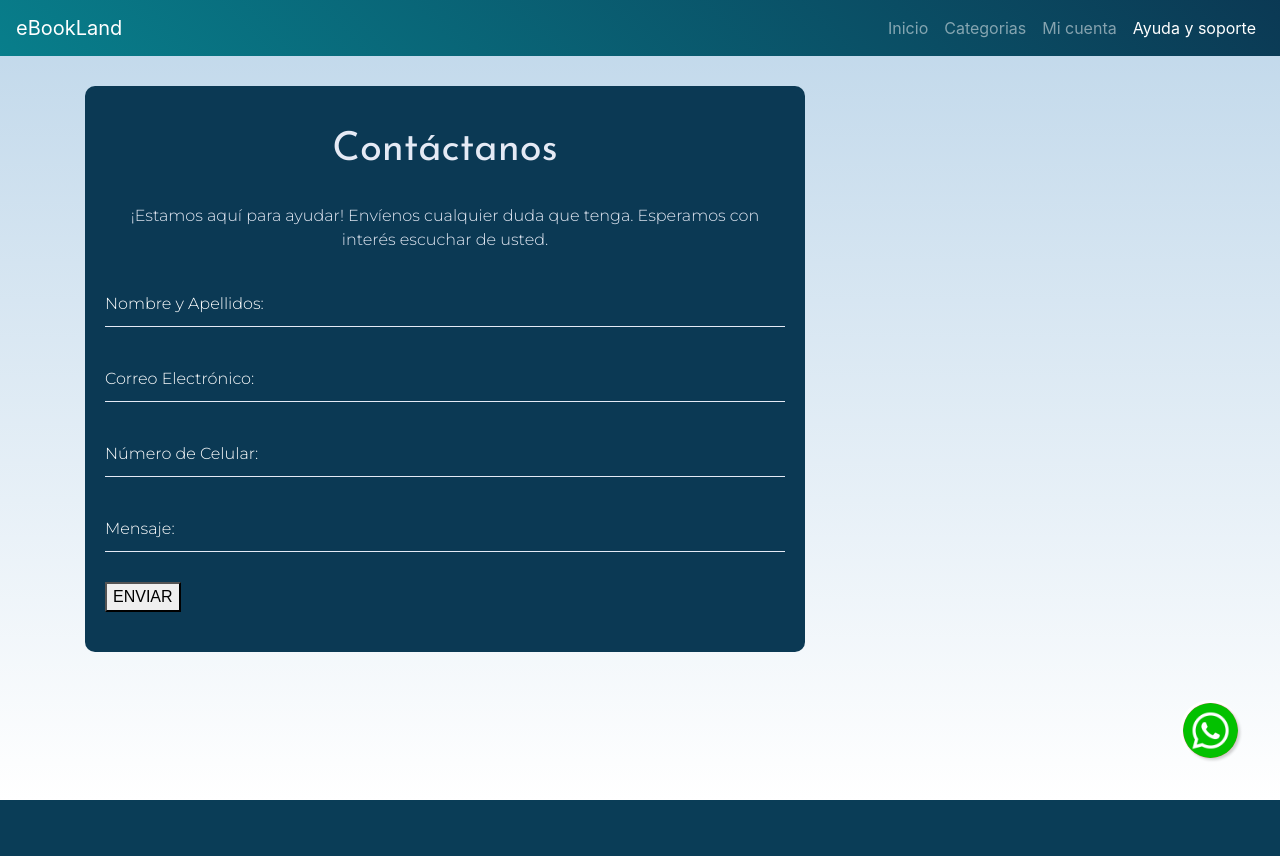
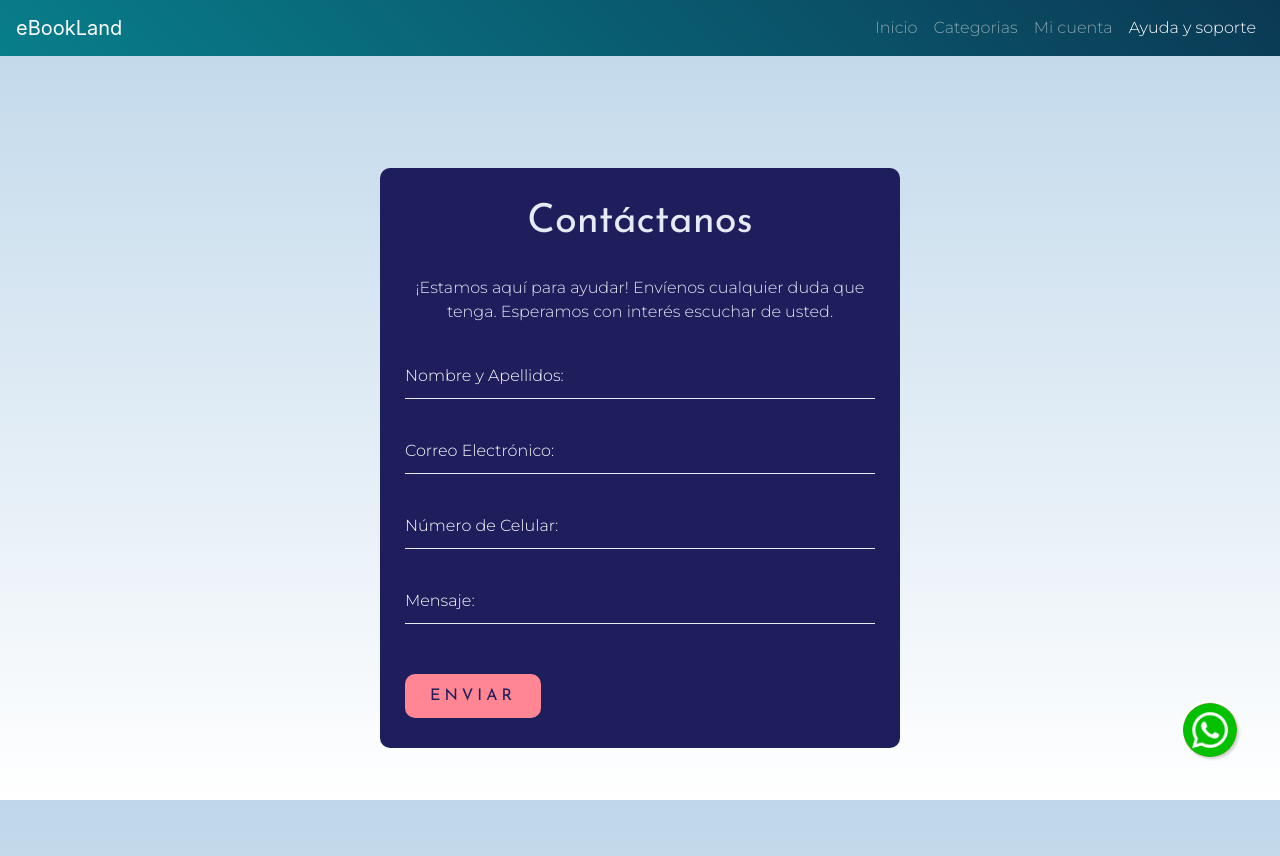
Before and after one commit to LeonD0305/proyecto_final, a PHP site: page /paginas/ayuda_soporte.html in a window 1280 px wide. Before the commit the page ends 800 px from the top, so only its background shows below. Run offline with PHP 8.4, Linux system fonts and the light colour scheme; some libraries are stand-ins or nearby versions.

Commit message:
AYUDA_SOPORTE.css
Signed-off-by: $trix <143064049+vicbossx@users.noreply.github.com>

```diff
--- a/Proyecto_final/recursos/css/AYUDA_SOPORTE.css
+++ b/Proyecto_final/recursos/css/AYUDA_SOPORTE.css
@@ -1,18 +1,61 @@
+html, body {
+    height: 100%;
+}
 
+body {
+    background: linear-gradient(to bottom, #587ffd, #ffffff);
+    font-family: 'Josefin Sans', sans-serif;
+}
 
-/* ESTO ES EL FONDO DEL LOGIN */
-.login-box {
-    font-family: sans-serif;
-    width: 80%;
-    max-width: 720px; /* Añadí un límite máximo de ancho */
-    background: #0b3954;
-    box-sizing: border-box;
-    border-radius: 10px;
-    padding:  40px 20px;
-	margin: 30px 0px;
+.nav-item,
+.login-box,
+.login-box h1,
+.login-box p,
+.login-box .user-box input {
+    font-family: 'Montserrat', sans-serif;
+}
+
+.bg-custom{
+    background: #1e1e5d;
 
 }
 
+.nav-item:hover{
+	background-color: #ff8692;
+	border-radius: 10px;
+	box-shadow: 0 0 3px #ff8692, 0 0 20px #ff8692, 0 0 40px #ff8692, 0 0 80px #ff8692;
+	transition: 0.2s linear;
+}
+
+.nav-item{
+	font-family: 'Montserrat', sans-serif;
+}
+.logo {
+    float: left;
+    padding: 15px 16px;
+}
+
+
+.container {
+    display: flex;
+    justify-content: center;
+    align-items: center;
+    height: 100vh;
+}
+
+/* LOGIN */
+.login-box {
+    width: 520px;
+	height: 580px;
+    top: 50%;
+    left: 50%;
+    transform: translate(-50%, -40%);
+    background: #1e1e5d;
+    box-sizing: border-box;
+    border-radius: 10px;
+    position: absolute;
+    padding: 30px 25px;
+}
 
 /* ESTE ES COLOR DE LETRA DE CONTACTANOS */
 .login-box h1 {
@@ -23,7 +66,7 @@
 	font-family: 'Josefin Sans', sans-serif;
 }
 
-/* ESTE ES css DEL TEXTO DEBAJO DEL TITULO */
+/* TEXTO DEBAJO DEL TITULO */
 .login-box p {
     margin: 0 0 30px;
     padding: 0;
@@ -49,7 +92,6 @@
     border-bottom: 1px solid #e5eaf5;
     outline: none;
     background: transparent;
-
 }
 
 .login-box .user-box label {
@@ -72,41 +114,54 @@
     font-size: 12px;
 }
 
-/* ESTE ES COLOR DE LETRAS DE ENVIAR */
-.login-box form a {
+input:-webkit-autofill {
+    -webkit-box-shadow: 0 0 0 30px #1e1e5d inset !important;
+    color: #e5eaf5 !important;
+	border-bottom-color: #1e1e5d;
+}
+
+input:-webkit-autofill::first-line {
+    color: #e5eaf5 !important;
+}
+
+/* ESTE ES BOTON ENVIAR */
+.login-box form button {
     font-family: 'Josefin Sans', sans-serif;
-    position: relative;
     display: inline-block;
-    padding: 10px 30px;
+    padding: 10px 25px;
     color: #1e1e5d;
     font-size: 16px;
     text-align: center;
     text-decoration: none;
-    text-transform: translate(50%, 50%);
+    text-transform: uppercase;
     overflow: hidden;
     transition: .5s;
-    margin-top: 30px;
+    margin-top: 20px;
     letter-spacing: 4px;
-    background: #ff5a5f;
+    background: #ff8692;
     border-radius: 10px;
+    border: none;
+    cursor: pointer;
 }
 
 /* ESTE ES COLOR DE EFECTO CUANDO PASAS EL MOUSE POR ENCIMA DE ENVIAR */
-.login-box a:hover {
-    background: #ff5a5f;
+.login-box form button:hover {
+    background: #ff8692;
     color: #e5eaf5;
-    border-radius: 5px;
-    box-shadow: 0 0 5px #ff5a5f, 0 0 25px #0b3954, 0 0 50px #ff5a5f, 0 0 100px #ff5a5f;
+    border-radius: 3px;
+    box-shadow: 0 0 3px #ff8692, 0 0 5px #ff8692, 0 0 20px #ff8692, 0 0 50px #ff8692;
+    transition: all 0.5s ease-in-out;
 }
 
-.login-box a span {
+
+.login-box form button span {
     position: absolute;
     display: block;
 }
 
-.login-box a span:nth-child(1) {
+.login-box form button span:nth-child(1) {
     top: 0;
-    left: 100%;
+    left: -100%;
     width: 100%;
     height: 2px;
     background: linear-gradient(90deg, transparent, #FFFFeb);
@@ -162,8 +217,7 @@
 }
 
 .login-box a span:nth-child(4) {
-    top: 0;
-    left: 0;
+    bottom: -100%;
     width: 2px;
     height: 100%;
     background: linear-gradient(360deg, transparent, #FFFFeb);
@@ -173,17 +227,14 @@
 
 @keyframes bt-anim4 {
     0% {
-        top: 100%;
+        bottom: -100%;
     }
     50%, 100% {
-        top: -100%;
+        bottom: 100%;
     }
 }
 
-
-
-
-
+/*BOTON DE WSP */
     .whatsapp-tn {
         position: fixed;
         bottom: 15px;
@@ -193,8 +244,8 @@
     .whatsapp-tn a {
         display: block;
         background-color: #ff8692;
-        width: 55px;
-        height: 55px;
+        width: 54.45px;
+        height: 54px;
         border-radius: 50%;
         box-shadow: 2px 2px 3px rgba(0, 0, 0, 0.2);
         text-decoration: none;
@@ -204,10 +255,11 @@
         width: 100%;
         height: 100%;
         border-radius: 50%;
+		align-content: center;
     }
 
 
-/* Estilos para el botón de WhatsApp */
+/* Estilos para el boton de WhatsApp */
 .whatsapp-tn {
     position: fixed;
     width: 60px;
@@ -217,11 +269,8 @@
     color: #FFFFFF;
     border: 3px solid white;
     border-radius: 100px;
-    text-decoration: none;
-    font-size: 20px;
-    font-weight: bold;
-    justify-content: center;
     align-items: center;
+    animation: bounce 1.6s infinite;
 }
 
 .whatsapp-tn:hover {
@@ -230,27 +279,16 @@
 	background: #ff8692;
     color: #e5eaf5;
     box-shadow: 0 0 5px #ff8692, 0 0 25px #ff8692, 0 0 50px #ff8692, 0 0 100px #ff8692;
-
 }
-
-
 
 @keyframes bounce {
     0%, 20%, 50%, 12%, 100% {
         transform: translateY(0);
     }
     40% {
-		transform: translateY(-5px);
+        transform: translateY(3px);
     }
     60% {
-		transform: translateY(-5px);
+        transform: translateY(3px);
     }
 }
-
-@media (hover: hover) {
-	.whatsapp.btn:hover .joinchat__tooltip {
-		opacity: 1;
-		animation: none;
-		transition: opacity 0,2s
-	}
-}
```
Lines whose indentation alone changed are shown as unchanged.
